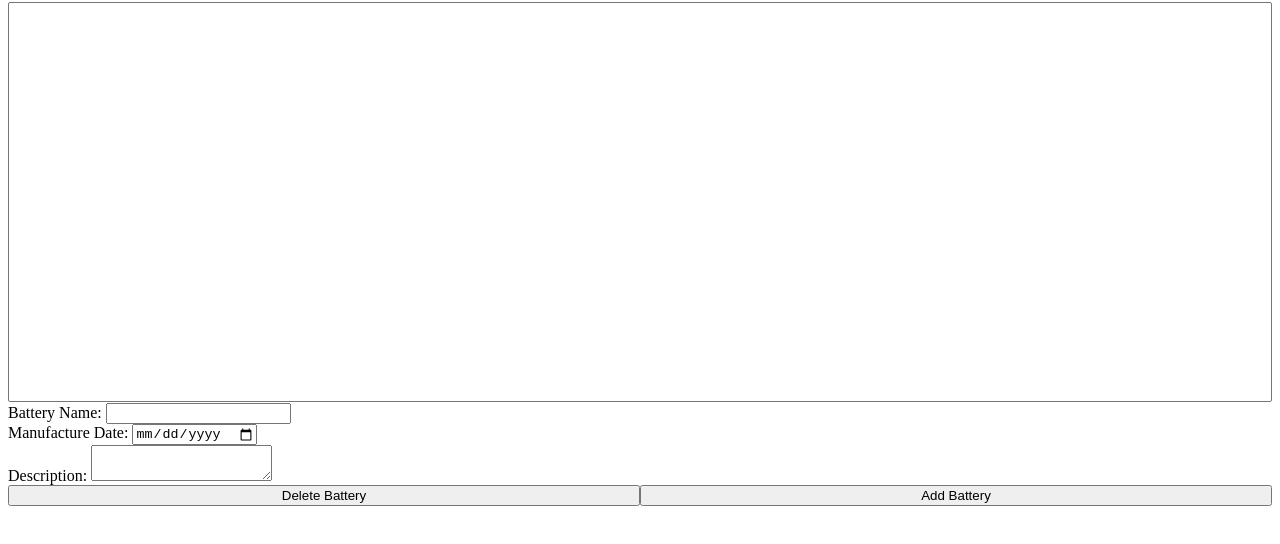
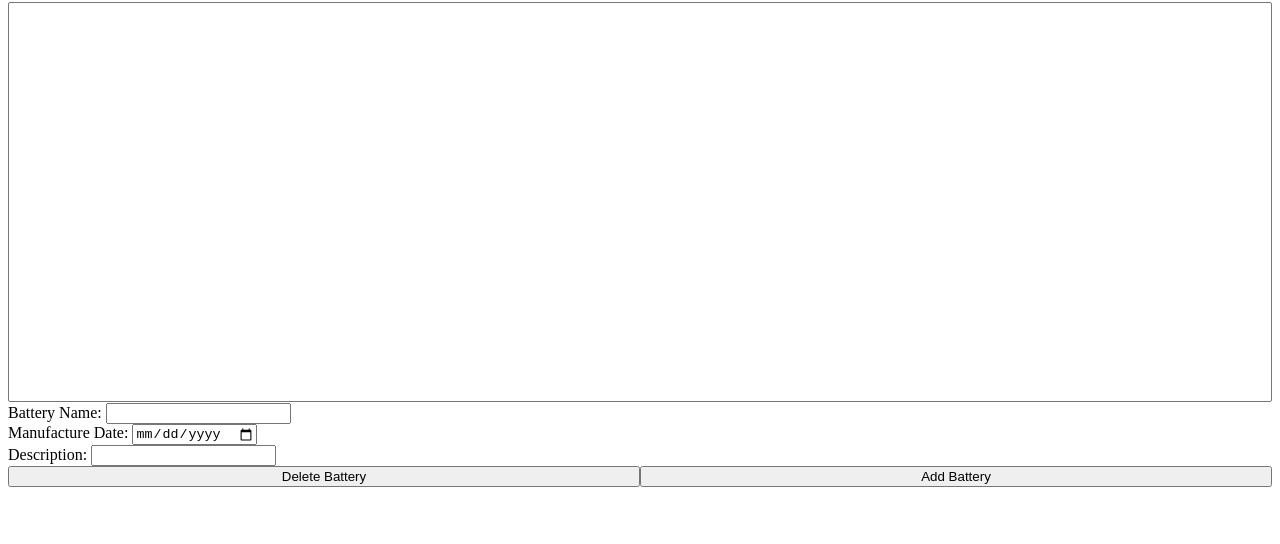
Before and after one commit to flamingchickens1540/BatteryTesting, a plain HTML site: page frontend/batteryManage/index.html in a window 1280 px wide. Shown: the part 78-622 px from the top of the page. Drawn offline with Linux system fonts and the light colour scheme; no server answers.

Commit message:
Changed text area to text

```diff
--- a/frontend/batteryManage/index.html
+++ b/frontend/batteryManage/index.html
@@ -23,7 +23,8 @@
                 <label for="manufactureDate">Manufacture Date: </label><input type="date" id="manufactureDate" name="manufactureDate"/>
             </div>
             <div id="description">
-                <label for="description">Description: </label><textarea type="text" id="batteryDescription" name="batteryDescription"></textarea>
+                <label for="description">Description: </label><input type="text" id="batteryDescription" name="batteryDescription"></input>
+                <!-- <label for="description">Description: </label><textarea type="text" id="batteryDescription" name="batteryDescription"></textarea> -->
             </div>
         </div>
         <div id="options">
```
